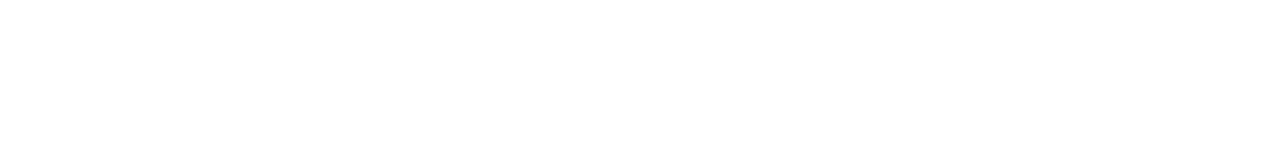
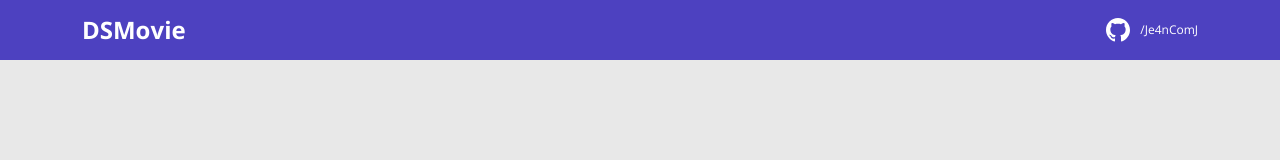
Before and after one commit to Je4nComJ/projeto-sds-dsmovie, a plain HTML site: page index.html in a window 1280 px wide. Drawn offline with nearby package versions, Linux system fonts and the light colour scheme.

Commit message:
barra superior

```diff
--- a/css/styles.css
+++ b/css/styles.css
@@ -1,5 +1,61 @@
 @import url('https://fonts.googleapis.com/css2?family=Open+Sans:ital,wght@0,300..800;1,300..800&display=swap');
 
+:root{
+    --bg-gray: #e8e8e8;
+    --color-primary: #4d41c0;
+    --white: #fff;
+}
+
 *{
+    box-sizing: border-box;
     font-family: 'Open Sans', sans-serif;
+    margin: 0;
 }
+
+h1,h2,h3,h4,h5,h6 {
+    margin: 0;
+}
+
+html, body{
+    background-color: var(--bg-gray);
+}
+
+
+header{
+    background-color: var(--color-primary);
+    color: var(--white);
+    height: 60px;
+    display: flex;
+    align-items: center;
+}
+
+a, a:hover{
+    text-decoration: none;
+    color: unset;
+}
+
+nav{
+    display: flex;
+    align-items: center;
+    justify-content: space-between;
+}
+
+nav h1{
+    font-size: 24px;
+    font-weight: 700;
+}
+
+nav a{
+    font-size: 12px;
+    font-weight: 400;
+}
+
+.dsmovie-contact-container{
+    display: flex;
+    align-items: center;
+
+}
+
+.dsmovie-contact-container img{
+    margin-right: 10px;
+}
--- a/index.html
+++ b/index.html
@@ -9,7 +9,15 @@
 </head>
 <body>
     <header>
+        <nav class="container">
+            <h1>DSMovie</h1>
 
+            <div class="dsmovie-contact-container">
+                <img src="img/github.svg" alt="Github">
+                <a href="https://github.com/Je4nComJ">/Je4nComJ</a>
+            </div>
+
+        </nav>
     </header>
 
     <main>
```
Also changed, not shown: img/github.svg (added).
